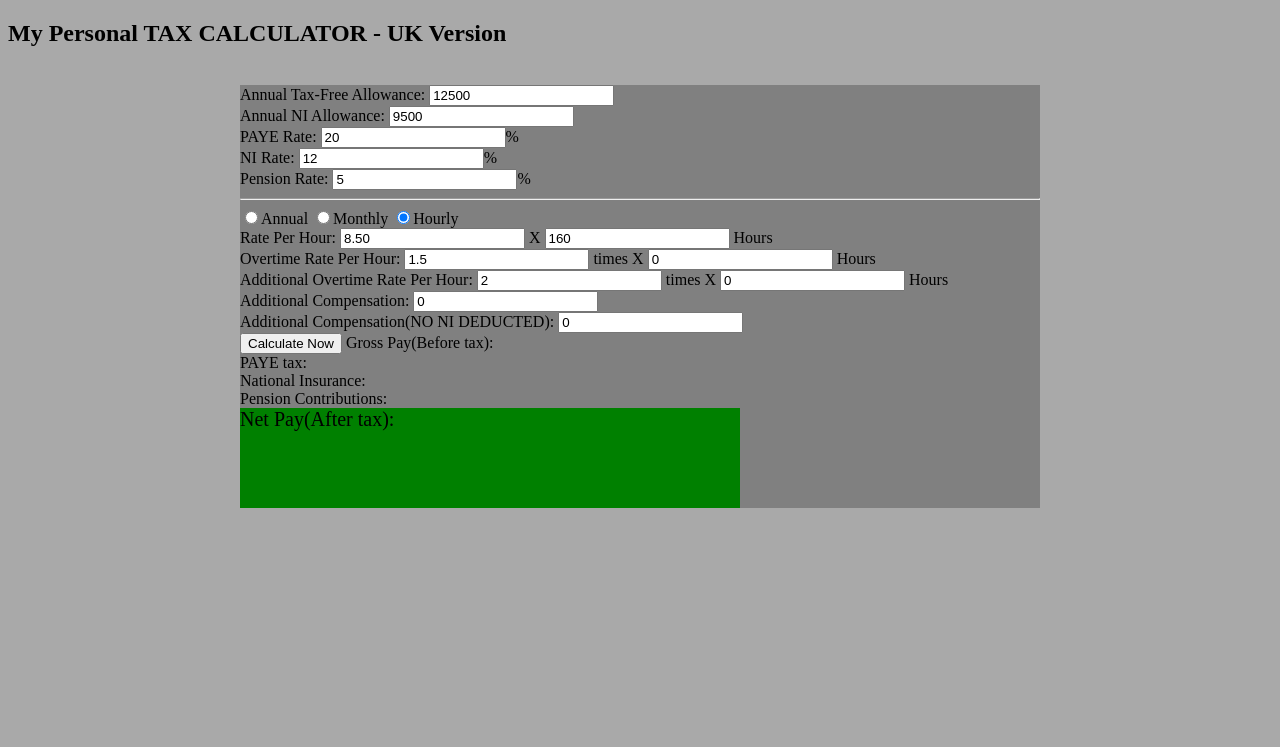
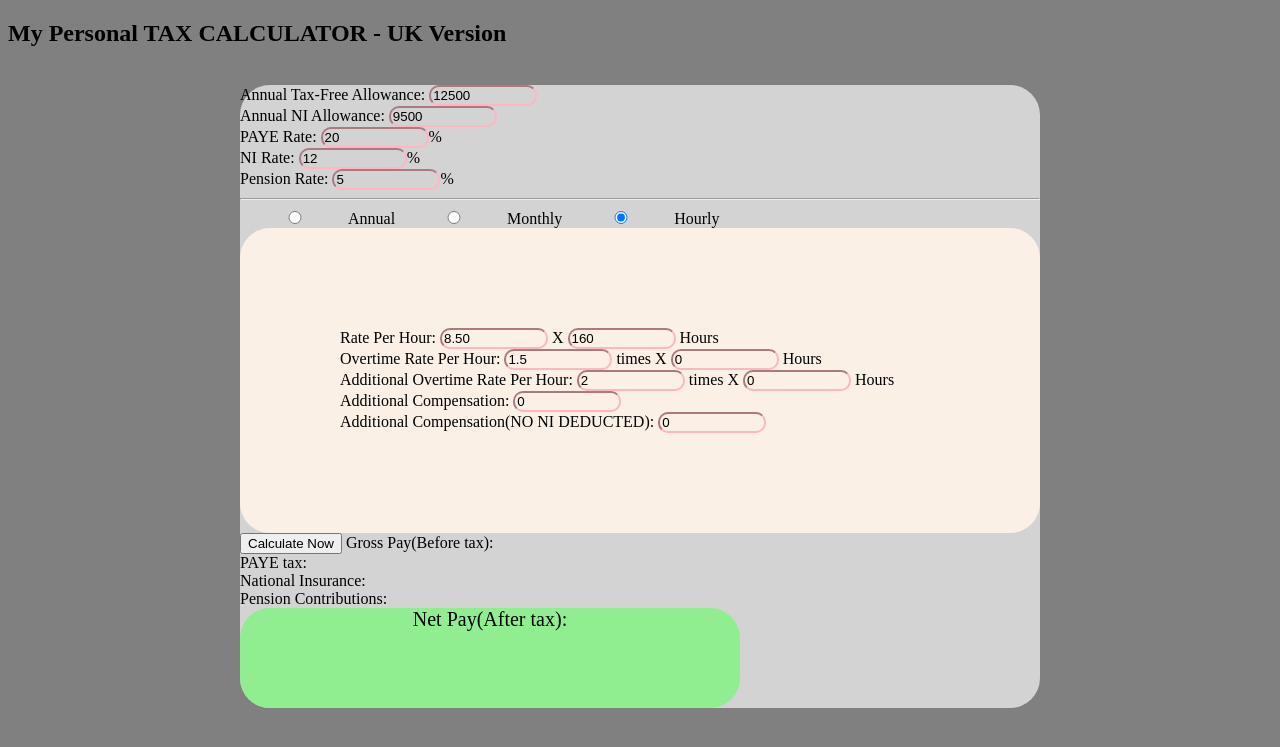
Before and after one commit to maclyn02/uk-tax-calc, a Django app: page / in a window 1280 px wide. Shown: the top 747 px of the page. Run offline with Django 3.2, Linux system fonts and the light colour scheme.

Commit message:
updated structure and formulae

```diff
--- a/personalTaxCalcApp/static/css/styles.css
+++ b/personalTaxCalcApp/static/css/styles.css
@@ -1,21 +1,34 @@
 body{
-  background-color: darkgrey;
+  background-color: Gray;
 }
 
 .container{
-  background-color: grey;
+  background-color: LightGrey;
   max-width: 800px;
   margin: auto;
+  border-radius: 30px;
 }
 
-.results-container{
-  background-color: white;
+input{
+  width: 100px;
+  background-color: inherit;
+  border-radius: 10px;
+  border-color: LightPink;
+}
+
+#results-container{
+  background-color: Linen;
   padding: 100px 100px 100px 100px;
+  border-radius: 30px;
 }
 
 .net-pay-container{
-  background-color: green;
+  background-color: LightGreen;
   height: 100px;
   width: 500px;
   font-size: 20px;
+  display: flex;
+  align-content: center;
+  justify-content: center;
+  border-radius: 30px;
 }
```
